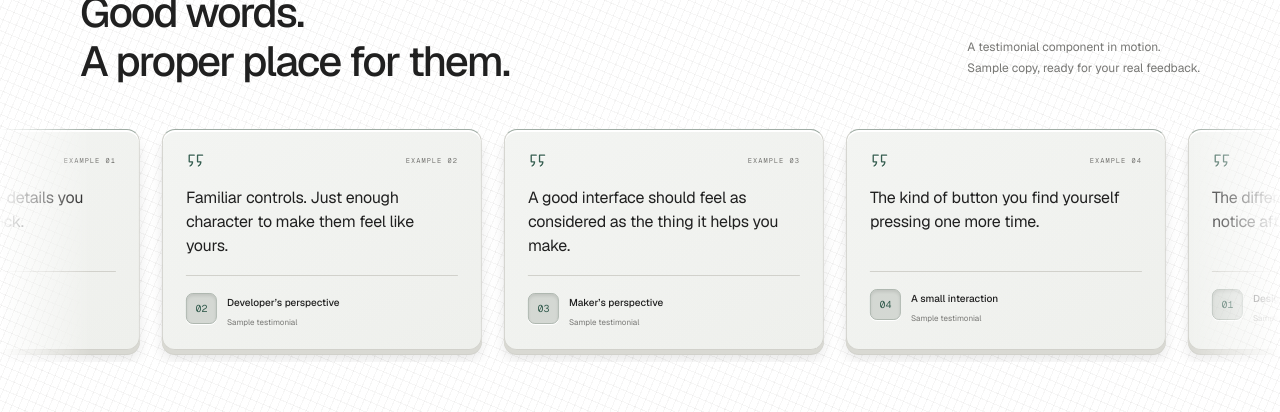
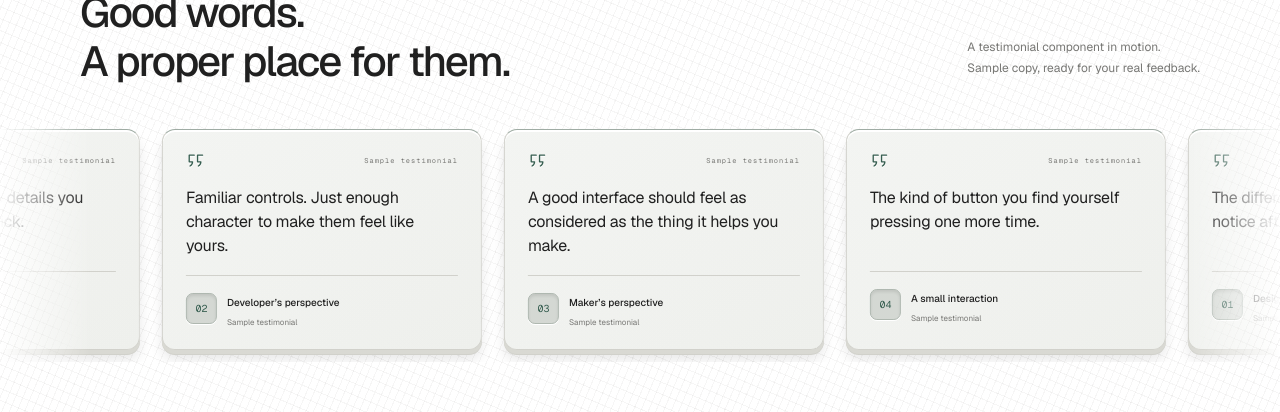
Before and after one commit to gavin100305/skeuomorphism-lib, a Next.js app: page / in a window 1280 px wide. Shown: the part 3080-3492 px from the top of the page. Built offline with nearby package versions, Linux system fonts and the light colour scheme.

Commit message:
feat(testimonial-carousel): extract scrolling testimonial component

```diff
--- a/src/components/landing-testimonials.tsx
+++ b/src/components/landing-testimonials.tsx
@@ -1,6 +1,6 @@
 "use client";
 
-import { Icon } from "./icons";
+import { TestimonialCarousel } from "./ui/testimonial-carousel";
 
 const quotes = [
   { quote: "The difference is in the details you notice after the first click.", initials: "01", role: "Designer’s perspective" },
@@ -11,8 +11,6 @@ const quotes = [
 export function Testimonials() {
   return <section className="testimonials-section" aria-label="Testimonial component preview">
     <div className="section-shell testimonial-heading" data-reveal><div><span className="eyebrow">WORDS WITH A LITTLE WEIGHT</span><h2>Good words.<br />A proper place for them.</h2></div><div><p>A testimonial component in motion.<br />Sample copy, ready for your real feedback.</p></div></div>
-    <div className="testimonial-viewport" data-reveal tabIndex={0} aria-label="Auto-scrolling sample testimonials; focus to pause">
-      <div className="testimonial-track">{[0, 1].map(copy => <div className={`testimonial-group ${copy ? "duplicate" : ""}`} key={copy} aria-hidden={copy === 1 ? true : undefined}>{quotes.map(q => <figure className="testimonial-card" key={q.initials}><div className="quote-engraving"><Icon name="quote" size={25} /><span>EXAMPLE {q.initials}</span></div><blockquote>{q.quote}</blockquote><figcaption><span className="testimonial-monogram">{q.initials}</span><span><strong>{q.role}</strong><span>Sample testimonial</span></span></figcaption></figure>)}</div>)}</div>
-    </div>
+    <div data-reveal><TestimonialCarousel items={quotes.map(item => ({ id: item.initials, quote: item.quote, author: item.role, role: "Sample testimonial", initials: item.initials }))} /></div>
   </section>;
 }
--- /dev/null
+++ b/src/components/ui/testimonial-carousel.tsx
@@ -0,0 +1,5 @@
+import { Icon } from "../icons";
+export type Testimonial = { id: string; quote: string; author: string; role: string; initials: string };
+export function TestimonialCarousel({ items, label = "Testimonials" }: { items: Testimonial[]; label?: string }) {
+  return <div className="testimonial-viewport" tabIndex={0} aria-label={`${label}; focus to pause`}><div className="testimonial-track">{[0,1].map(copy => <div className={`testimonial-group ${copy ? "duplicate" : ""}`} key={copy} aria-hidden={copy === 1 ? true : undefined}>{items.map(item => <figure className="testimonial-card" key={item.id}><div className="quote-engraving"><Icon name="quote" size={25} /><span>{item.role}</span></div><blockquote>{item.quote}</blockquote><figcaption><span className="testimonial-monogram">{item.initials}</span><span><strong>{item.author}</strong><span>{item.role}</span></span></figcaption></figure>)}</div>)}</div></div>;
+}
```
